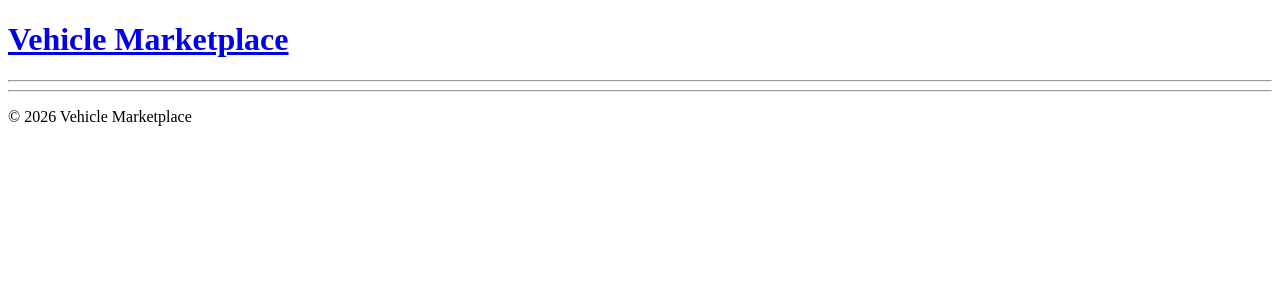
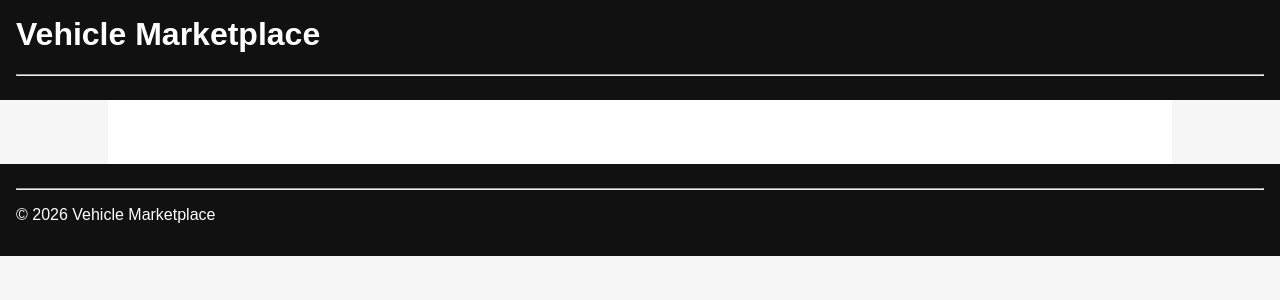
Before and after one commit to thomasfitz24/P4-thomas-vehicle-marketplace, a Django app: template core/templates/core/base.html in a window 1280 px wide. Shown: the top 300 px of the page. Run offline with Django 5.2, Linux system fonts and the light colour scheme; the template is opened without the code that fills it, so the values that code supplies are empty.

Commit message:
Add basic global styling and static files

```diff
--- a/core/templates/core/base.html
+++ b/core/templates/core/base.html
@@ -1,10 +1,13 @@
+{% load static %}
 <!DOCTYPE html>
 <html lang="en">
 <head>
     <meta charset="UTF-8">
     <title>{% block title %}Vehicle Marketplace{% endblock %}</title>
     <meta name="viewport" content="width=device-width, initial-scale=1">
+    <link rel="stylesheet" href="{% static 'css/style.css' %}">
 </head>
+
 <body>
 
 <header>
--- a/marketplace/settings.py
+++ b/marketplace/settings.py
@@ -119,4 +119,5 @@ USE_TZ = True
 # Static files (CSS, JavaScript, Images)
 # https://docs.djangoproject.com/en/6.0/howto/static-files/
 
-STATIC_URL = "static/"
+STATIC_URL = "/static/"
+STATICFILES_DIRS = [BASE_DIR / "static"]
--- /dev/null
+++ b/static/css/style.css
@@ -0,0 +1,49 @@
+body {
+    font-family: Arial, Helvetica, sans-serif;
+    margin: 0;
+    padding: 0;
+    background-color: #f6f6f6;
+    color: #222;
+}
+
+header, footer {
+    background-color: #111;
+    color: #fff;
+    padding: 1rem;
+}
+
+header a {
+    color: #fff;
+    text-decoration: none;
+}
+
+main {
+    padding: 2rem;
+    max-width: 1000px;
+    margin: auto;
+    background-color: #fff;
+}
+
+ul {
+    list-style: none;
+    padding: 0;
+}
+
+li {
+    padding: 1rem 0;
+    border-bottom: 1px solid #ddd;
+}
+
+nav a {
+    margin-right: 0.5rem;
+    text-decoration: none;
+    color: #0066cc;
+}
+
+nav a:hover {
+    text-decoration: underline;
+}
+
+h1, h2, h3 {
+    margin-top: 0;
+}
```
